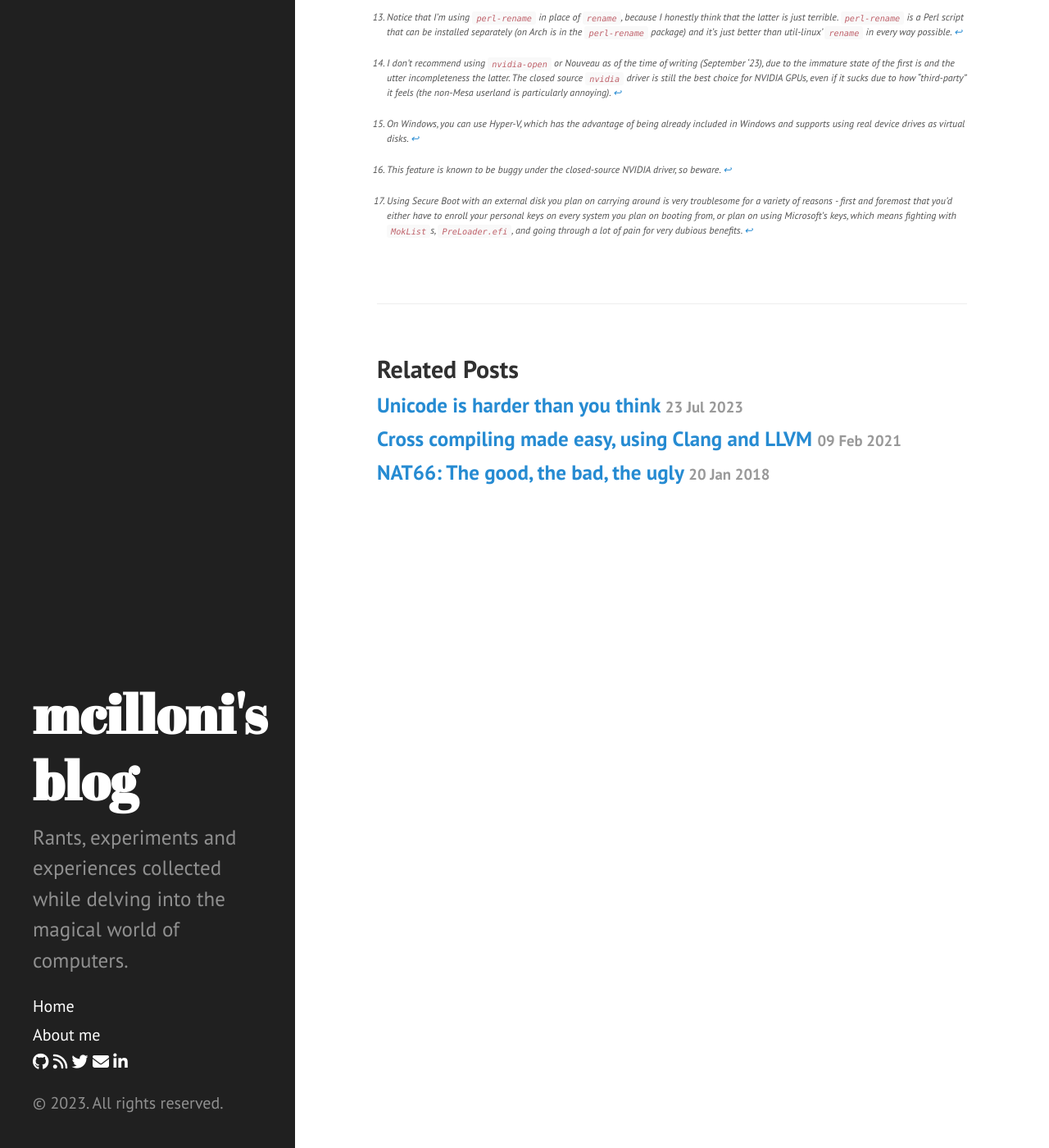
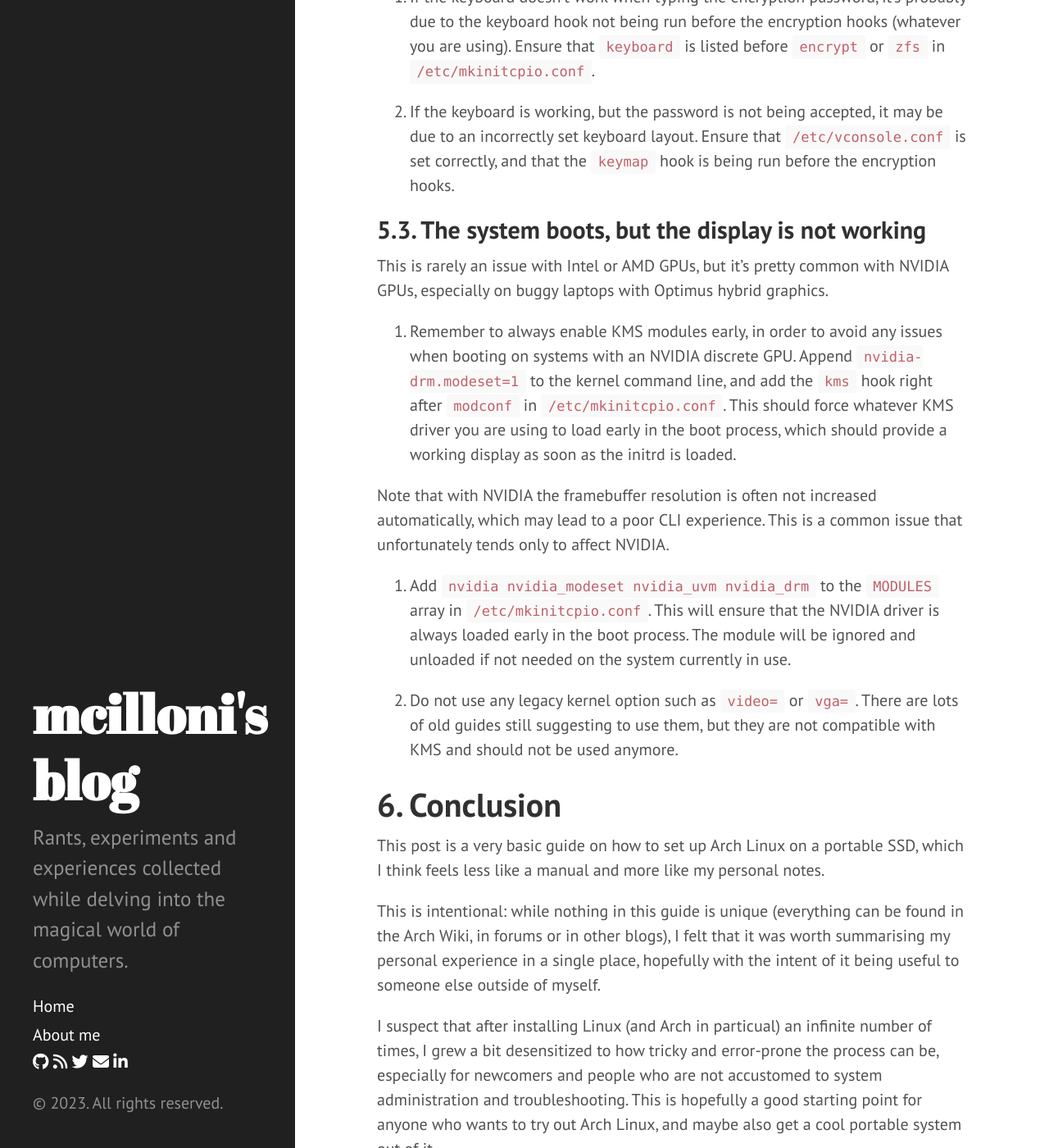
Before and after one commit to mcilloni/mcilloni.github.io, a Jekyll site: the page built from _posts/2023-10-08-install-arch-on-usb.md, in a window 1280 px wide and 1400 px high, scrolled down 30664 px. Shown: the whole window at 82% size. Built offline with Jekyll 4.4.1, drawn with Linux system fonts in a browser that asks for light colours; nearby versions of some CDN libraries; our own code applies the rules of GitHub Pages for plain Markdown files; comment, search, counter and statistics services are not loaded; some of the changed text lies outside the part shown.

Commit message:
portable arch: more work

```diff
--- a/_posts/2023-09-29-install-arch-on-usb.md
+++ b/_posts/2023-10-08-install-arch-on-usb.md
@@ -795,15 +795,15 @@ and run `startx`.
 
 If you prefer using Wayland, just straight run `startplasma-wayland` instead.
 
-# 5. Troubleshooting
+# 5. Basic troubleshooting
 
-If you followed all steps listed above, you *should* have a working portable system. If this is not the case, this is the part where you should start troubleshooting.
+If you followed all steps listed above, you *should* have a working portable system. Most troubleshooting steps after the initial booting should be identical to those of a normal Arch Linux system. Below you'll find a very basic list of a few common issues that may arise when attempting to boot the system on different machines.
 
 ## 5.1. `Device not found` or `No pool to import` during boot
 
-If the initrd fails to find the root device (or the ZFS pool), it means that the root device t  it's likely due to two possible reasons:
+If the initrd fails to find the root device (or the ZFS pool), it means that the initrd failed to correctly mount the correct drive. This it's often due to the following three reasons:
 
-1. The initrd is missing some drivers.
+1. The initrd is missing the required drivers. The disk is not appearing under /dev because of this.
 
    The `fallback` initrd is supposed to contain all the storage and USB drivers needed to boot on any system, but it's possible that some may be missing if your USB controller is either particularly exotic or particularly quirky (e.g. Intel Macs).
 
@@ -821,7 +821,7 @@ If the initrd fails to find the root device (or the ZFS pool), it means that the
 
    Afterwards, add the relevant module to the MODULES array in `/etc/mkinitcpio.conf`, and regenerate the initrd.
 
-2. The kernel command line is incorrect.
+2. The kernel command line is incorrect. The initrd either has the wrong device set, or the kernel is not receiving the correct parameters.
 
    This happens either due to a bad `root` or `zfs` line in `/etc/kernel/cmdline`, or because a bootloader or firmware are passing spurious arguments to the UKI.
 
@@ -835,10 +835,42 @@ If the initrd fails to find the root device (or the ZFS pool), it means that the
 
    from the initrd recovery shell.
 
+   If you are using ZFS and you only specified the target pool instead of the root dataset, remember to set `bootfs` correctly first.
 
-2. The kernel command line is wrong.
+3. **(ZFS only)** An incorrect cachefile has been provided to the initrd. The initrd is trying to use potentially incorrect pool data instead of probing /dev.
 
-   This is
+    The `zfs` hook embeds `/etc/zfs/zpool.cache` into the initrd being generated. While this is often useful to reduce boot times, especially with large multi-disk pools, it may cause issues if the cachefile is stale or incorrect. Return back to the setup system, chroot, remove the cachefile and regenerate the UKI. The initrd should now attempt discovery the root pool via `zpool import -d /dev` instead of using the cachefile (or any `zfs_import_dir` you may have set via the kernel command line).
+
+If none of the previous steps work, you may want to try to boot the system from a different machine to ensure there's not a problem in the setup itself.
+
+## 5.2 The keyboard doesn't work properly at the password prompt
+
+1. If the keyboard doesn't work when typing the encryption password, it's probably due to the keyboard hook not being run before the encryption hooks (whatever you are using). Ensure that `keyboard` is listed before `encrypt` or `zfs` in `/etc/mkinitcpio.conf`.
+
+2. If the keyboard is working, but the password is not being accepted, it may be due to an incorrectly set keyboard layout. Ensure that `/etc/vconsole.conf` is set correctly, and that the `keymap` hook is being run before the encryption hooks.
+
+## 5.3. The system boots, but the display is not working
+
+This is rarely an issue with Intel or AMD GPUs, but it's pretty common with NVIDIA GPUs, especially on buggy laptops with Optimus hybrid graphics.
+
+1. Remember to always enable KMS modules early, in order to avoid any issues when booting on systems with an NVIDIA discrete GPU. Append `nvidia-drm.modeset=1` to the kernel command line, and add the `kms` hook right after `modconf` in `/etc/mkinitcpio.conf`. This should force whatever KMS driver you are using to load early in the boot process, which should provide a working display as soon as the initrd is loaded.
+
+Note that with NVIDIA the framebuffer resolution is often not increased automatically, which may lead to a poor CLI experience. This is a common issue that unfortunately tends only to affect NVIDIA.
+
+2. Add `nvidia nvidia_modeset nvidia_uvm nvidia_drm` to the `MODULES` array in `/etc/mkinitcpio.conf`. This will ensure that the NVIDIA driver is always loaded early in the boot process. The module will be ignored and unloaded if not needed on the system currently in use.
+
+3. Do not use any legacy kernel option such as `video=` or `vga=`. There are lots of old guides still suggesting to use them, but they are not compatible with KMS and should not be used anymore.
+
+# 6. Conclusion
+
+This post is a very basic guide on how to set up Arch Linux on a portable SSD, which I think feels less like a manual and more like my personal notes.
+
+This is intentional: while nothing in this guide is unique (everything can be found in the Arch Wiki, in forums or in other blogs), I felt that it was worth summarising my personal experience in a single place, hopefully with the intent of it being useful to someone else outside of myself.
+
+I suspect that after installing Linux (and Arch in particual) an infinite number of times, I grew a bit desensitized to how tricky and error-prone the process can be, especially for newcomers and people who are not accustomed to system administration and troubleshooting. This is hopefully a good starting point for anyone who wants to try out Arch Linux, and maybe also get a cool portable system out of it.
+
+Thanks a lot for reading, and as always feel free to contact me if you find anything incorrect, imprecise or hard to understand.
+
 
 [^1]: and Wi-Fi. Wi-Fi was a PITA too, and don't get me started on *\*retches\** USB ADSL modems with Windows-only drivers on mini CDs.
 
```
